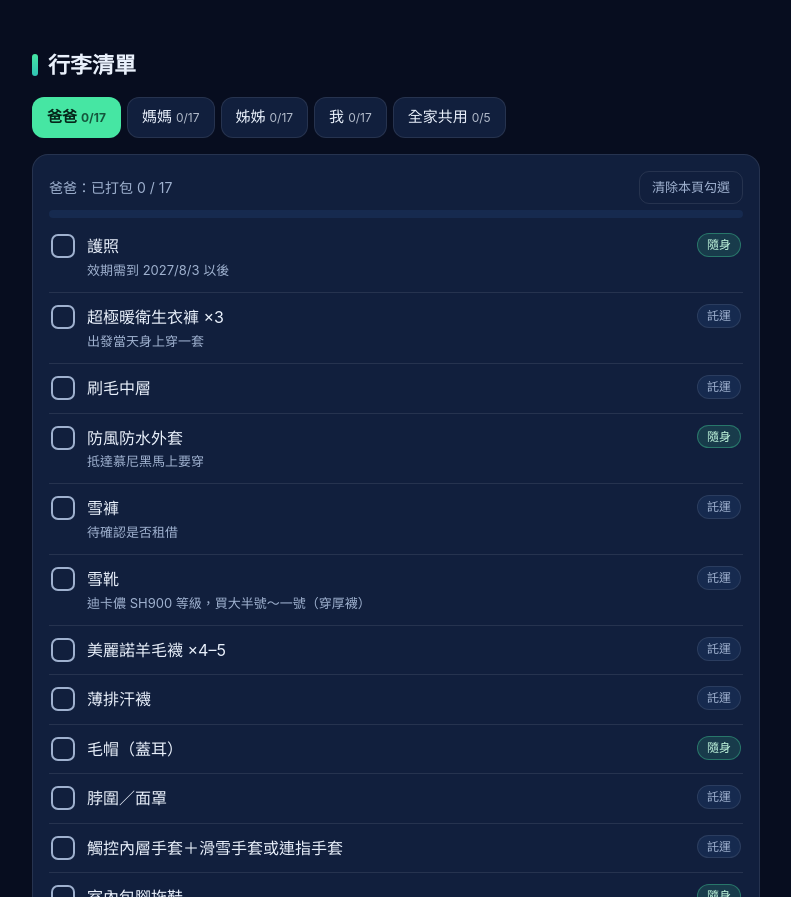
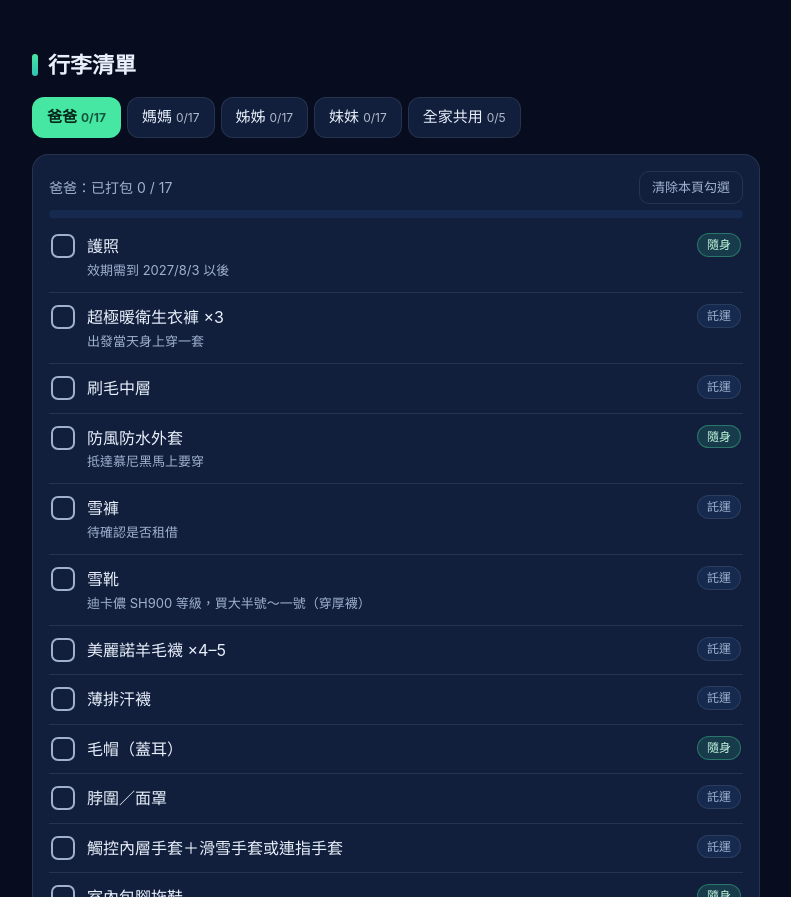
Before and after one commit to 335588yyyti/aimovie, a plain HTML site: page finland-trip/index.html in a window 1280 px wide. Shown: the part 4243-5140 px from the top of the page, without its empty margins (244-1035 px from the left). Drawn offline with Linux system fonts and the light colour scheme.

Commit message:
Rename fourth packing tab
Co-Authored-By: Claude Opus 5.5 <noreply@anthropic.com>
Claude-Session: https://claude.ai/code/session_0158LfrSZLP7pL3jU2FuAvnG

```diff
--- a/finland-trip/index.html
+++ b/finland-trip/index.html
@@ -475,7 +475,7 @@ footer{padding:36px 0 48px;text-align:center;color:var(--muted);font-size:13px}
     { id:"dad", name:"爸爸", items:PERSONAL },
     { id:"mom", name:"媽媽", items:PERSONAL },
     { id:"sis", name:"姊姊", items:PERSONAL },
-    { id:"me",  name:"我",   items:PERSONAL },
+    { id:"sis2", name:"妹妹", items:PERSONAL },
     { id:"all", name:"全家共用", items:SHARED }
   ];
 
```
